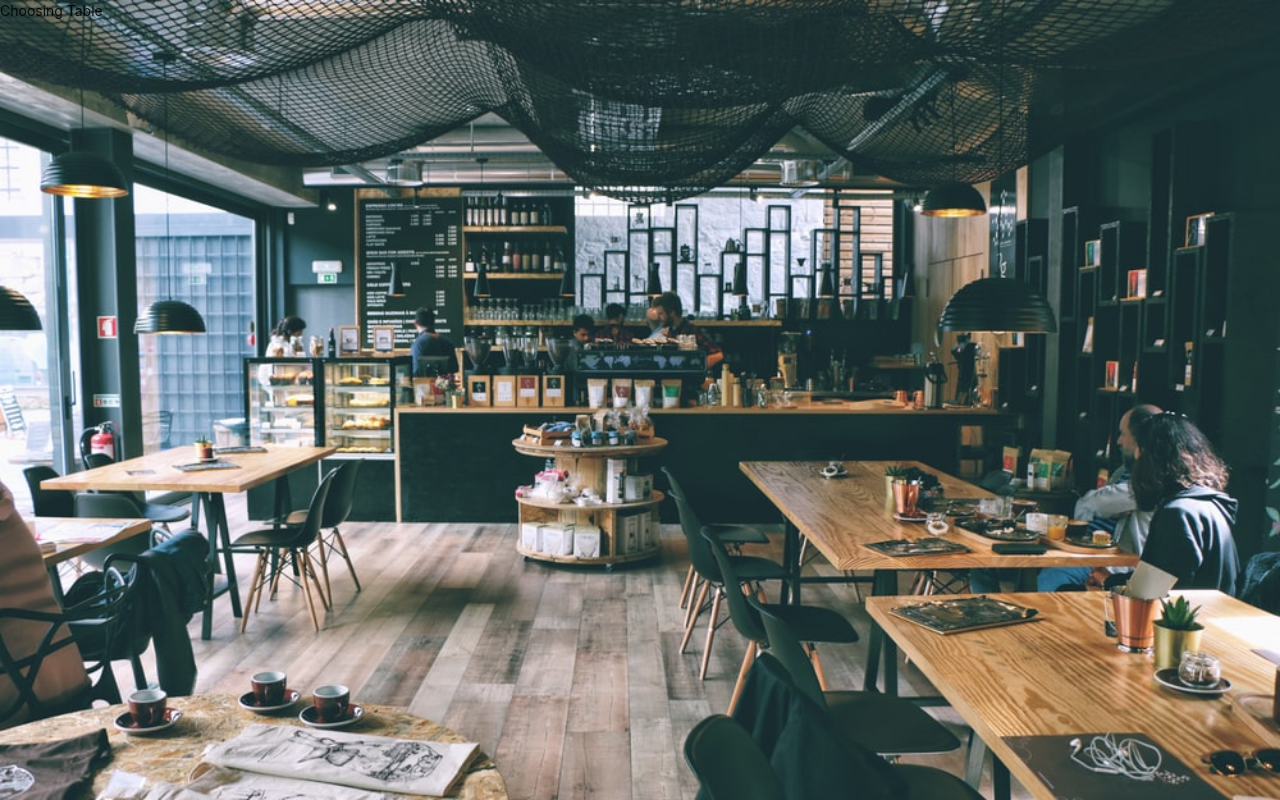
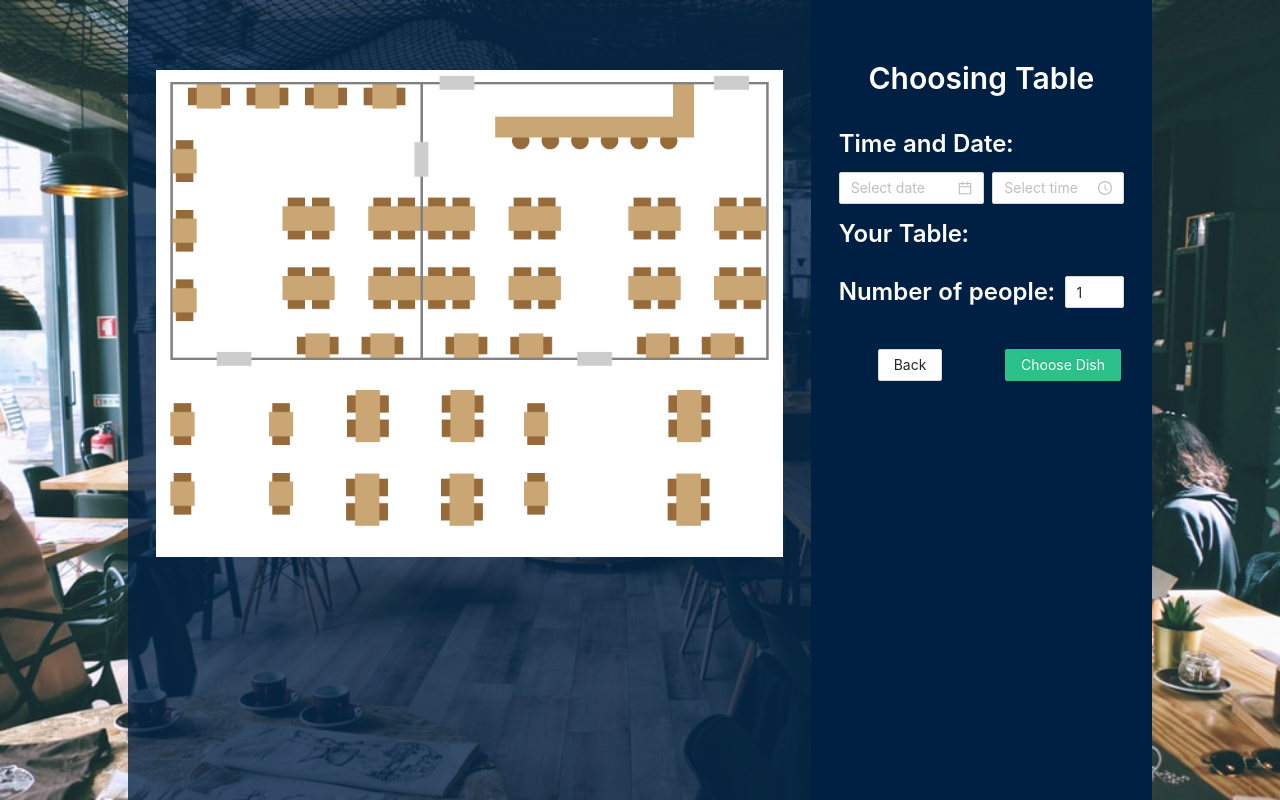
Before and after one commit to minhanh1964/MHD, a Next.js app: page /customer/choose-table in a window 1280 px wide. Built offline with nearby package versions, Linux system fonts and the light colour scheme.

Commit message:
choose table page raw and utilities css update

```diff
--- /dev/null
+++ b/pages/customer/choose-table/ChooseTable.module.css
@@ -0,0 +1,9 @@
+.BoxLeft {
+    padding: 2em;
+    padding-top: 5em;
+}
+.BoxRight {
+    padding: 2em;
+    height: 100vh;
+    background: #002043;
+}
--- a/pages/customer/choose-table/index.js
+++ b/pages/customer/choose-table/index.js
@@ -1,7 +1,64 @@
+import {
+  Button, InputNumber, Typography,
+  Row, Col, DatePicker, TimePicker, Space
+} from 'antd';
+import Link from 'next/link'
+import style from './ChooseTable.module.css';
+
+const { Title } = Typography;
+
+function onChange(date, dateString) {
+  console.log(date, dateString);
+}
+
 export default function ChoosingTable() {
-    return (
-      <div>
-          <p>Choosing Table</p>
-      </div>
-    )
+
+  return (
+    <div className='container'>
+      <Row>
+        <Col span={16} className={style.BoxLeft}>
+          <img src='/restaurant.png' className='w-100' />
+        </Col>
+        <Col span={8} className={style.BoxRight}>
+          <Title level={2} className="text-white pt-1">Choosing Table</Title>
+          <div className='pt-1'>
+            <Title level={3} className="text-white text-left">Time and Date:</Title>
+            <Space direction="horizontal">
+              <DatePicker onChange={onChange} />
+              <TimePicker onChange={onChange} />
+            </Space>
+          </div>
+          <div className='pt-1'>
+            <Title level={3} className="text-white text-left">Your Table: </Title>
+          </div>
+          <Row className='pt-1'>
+            <Col span={19}>
+              <Title level={3} className="text-white text-left">Number of people: </Title>
+            </Col>
+            <Col span={5}>
+              <InputNumber
+                min={1}
+                max={10}
+                defaultValue={1}
+                className="w-100"
+              /></Col>
+
+          </Row>
+          {/* 2 BUTTON  */}
+          <Row className='pt-2' justify='space-around'>
+            <Col span={8}>
+              <Link href='/customer/select-date'>
+                <Button>Back</Button>
+              </Link>
+            </Col>
+            <Col span={8}>
+              <Link href='/customer/choose-dish'>
+                <Button type="primary">Choose Dish</Button>
+              </Link>
+            </Col>
+          </Row>
+        </Col>
+      </Row>
+    </div>
+  )
 }
--- a/styles/utilities.css
+++ b/styles/utilities.css
@@ -1,6 +1,9 @@
 /* TEXT */
 .text-center {
     text-align: center;
+}
+.text-left {
+    text-align: left;
 }
 .text-white {
     color:#fff!important;
@@ -29,3 +32,8 @@
 .pb-1 {
     padding-bottom: 1em;
 }
+
+/* WITDH */
+.w-100 {
+    width: 100%;
+}
```
Also changed, not shown: public/restaurant.png (added).
